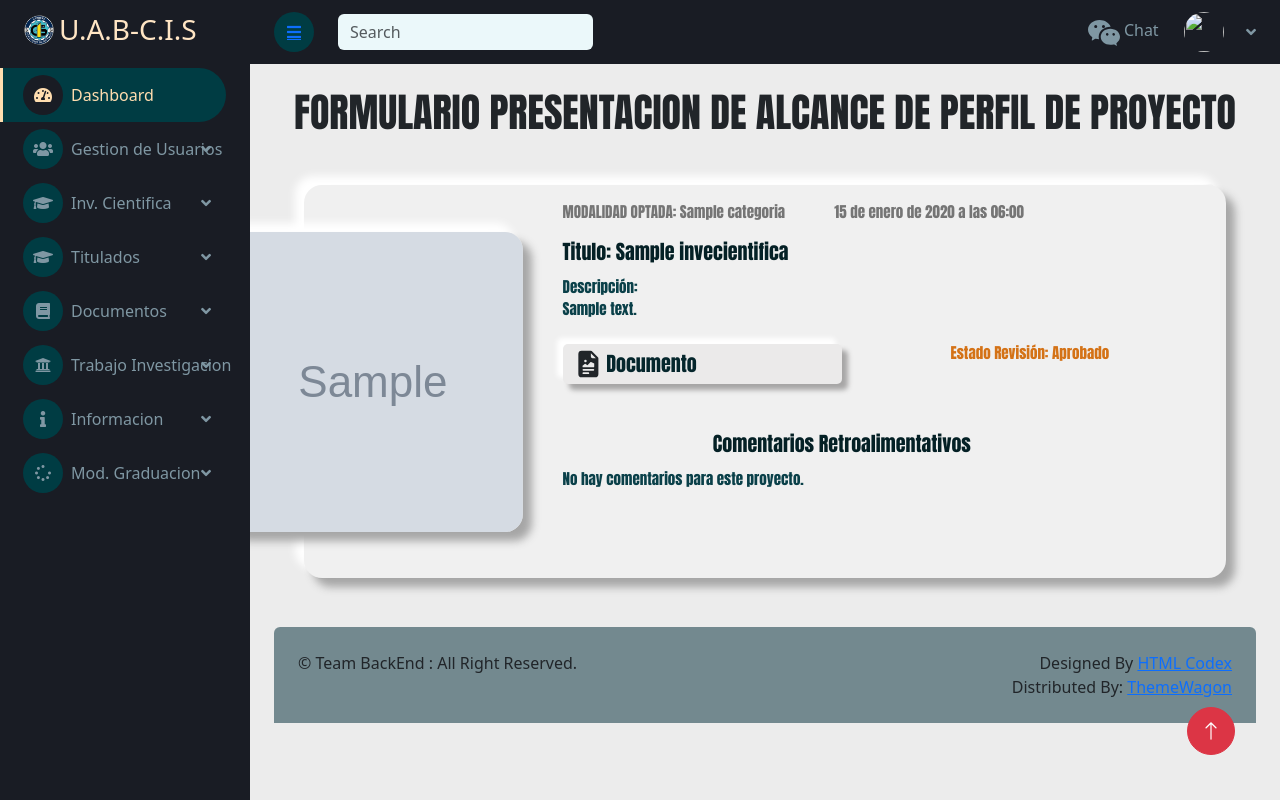
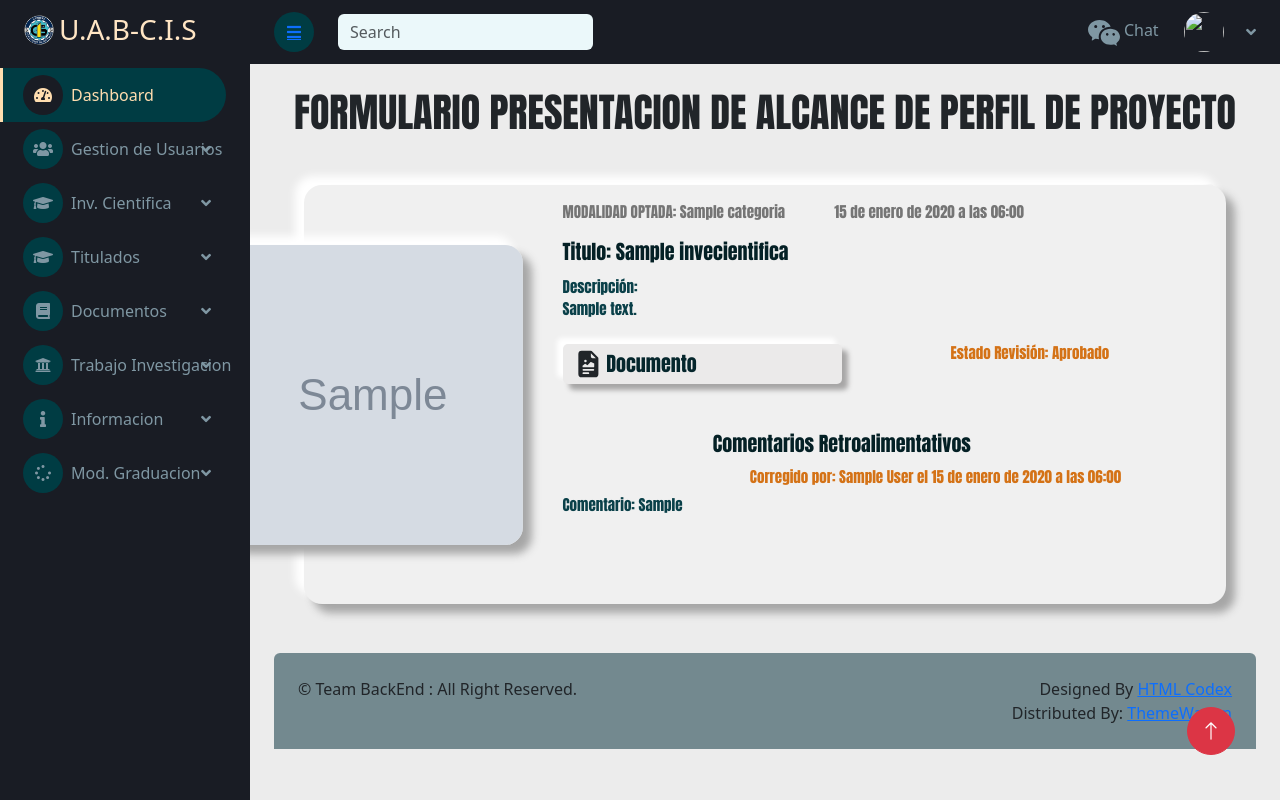
Before and after one commit to StarJors/website-cis, a Django app: page /proyectos/vista_investigacion/ in a window 1280 px wide. Run offline with Django 5.2, Linux system fonts and the light colour scheme; a user stored in the database is signed in; tables that the repository leaves empty hold one stand-in row (values such as "Sample post"); grey boxes marked "Sample" are stand-in pictures; some libraries are stand-ins or nearby versions.

Commit message:
sergio cambios 1ra parte MGS

```diff
--- a/Seg_Mod_Graduacion/models.py
+++ b/Seg_Mod_Graduacion/models.py
@@ -71,7 +71,7 @@ class ComentarioInvCientifica(models.Model):
 
     def __str__(self):
         len_title = 15
-        if len(self.comentari) > len_title:
+        if len(self.invcomentario) > len_title:
             return self.invcomentario[:len_title] + '...'
         return self.invcomentario
 
--- a/Seg_Mod_Graduacion/templates/invcientifica/vista_investigacion.html
+++ b/Seg_Mod_Graduacion/templates/invcientifica/vista_investigacion.html
@@ -19,7 +19,6 @@
             <img src="{% static 'img/SINFOTO.webp' %}" class="card-img imgperfil" alt="" />
         </div>
       {% endif %}
-      <!-- Manejar el caso en que la persona no tenga una imagen -->
 
       <!-- Contenido en el otro lado -->
       <div class="col-md-7 col-lg-8 pb-5">
@@ -37,11 +36,7 @@
                   <svg xmlns="http://www.w3.org/2000/svg" width="30" height="30" fill="currentColor" class="bi bi-file-earmark-richtext-fill" viewBox="0 0 16 16">
                     <path d="M9.293 0H4a2 2 0 0 0-2 2v12a2 2 0 0 0 2 2h8a2 2 0 0 0 2-2V4.707A1 1 0 0 0 13.707 4L10 .293A1 1 0 0 0 9.293 0M9.5 3.5v-2l3 3h-2a1 1 0 0 1-1-1M7 6.25a.75.75 0 1 1-1.5 0 .75.75 0 0 1 1.5 0m-.861 1.542 1.33.886 1.854-1.855a.25.25 0 0 1 .289-.047l1.888.974V9.5a.5.5 0 0 1-.5.5H5a.5.5 0 0 1-.5-.5V9s1.54-1.274 1.639-1.208M5 11h6a.5.5 0 0 1 0 1H5a.5.5 0 0 1 0-1m0 2h3a.5.5 0 0 1 0 1H5a.5.5 0 0 1 0-1"/>
                   </svg>
-                  <a
-                    href="{{ proyecto.invdocumentacion.url }}"
-                    class="list-group-item list-group-item-action"
-                    >Documento</a
-                  >
+                  <a href="{{ proyecto.invdocumentacion.url }}" class="list-group-item list-group-item-action">Documento</a>
                 </div>
               </div>
               <div class="col">
@@ -54,12 +49,11 @@
           <br />
           <!-- Botón para ver documento -->
           <h5 class="card-title text-center">Comentarios Retroalimentativos</h5>
-          {% for comentario in proyecto.commentario_set.all %}
+          {% for invcomentario in proyecto.comentarioinvcientifica_set.all %}
           <h6 class="card-state">
-            Corregido por: {{ comentario.user.username }} en
-            {{comentario.Fecha_post }}
+            Corregido por: {{ invcomentario.user.nombre }} el  {{ invcomentario.invFecha_post }}
           </h6>
-          <p class="card-text">Comentario: {{ comentario.comentari }}</p>
+          <p class="card-text">Comentario: {{ invcomentario.invcomentario }}</p>
           {% empty %}
           <p class="card-text">No hay comentarios para este proyecto.</p>
           {% endfor %}
@@ -77,9 +71,7 @@
   <span class="step-links">
     {% if proyectos.has_previous %}
     <a class="page-link" href="?page=1">&laquo; Primero</a>
-    <a class="page-link" href="?page={{ proyectos.previous_page_number }}"
-      >Anterior</a
-    >
+    <a class="page-link" href="?page={{ proyectos.previous_page_number }}">Anterior</a>
     {% endif %}
 
     <span class="current">
@@ -92,6 +84,8 @@
     {% endif %}
   </span>
 </div>
-{% endif %} {% else %}
+{% endif %}
+{% else %}
 <p>No hay proyectos asociados a este usuario. Consulta en la administración.</p>
-{% endif %} {% endblock %}
+{% endif %}
+{% endblock %}
--- a/Seg_Mod_Graduacion/views.py
+++ b/Seg_Mod_Graduacion/views.py
@@ -121,7 +121,7 @@ def agregar_investigacion(request):
 #@user_passes_test(lambda u: permiso_Estudiantes(u, 'Estudiantes'))
 def vista_investigacion(request):
     # Obtener todos los proyectos asociados al usuario en sesión
-    proyectos_usuario = InveCientifica.objects.filter(user=request.user).order_by('-invfecha_creacion')
+    proyectos_usuario = InveCientifica.objects.filter(user=request.user).order_by('-invfecha_creacion').prefetch_related('comentarioinvcientifica_set')
 
     # Paginación
     paginator = Paginator(proyectos_usuario, 1)  # Mostrar un proyecto por página
@@ -136,10 +136,10 @@ def agregar_comentario(request, proyecto_id):
     if request.method == 'POST':
         formf = InvComentarioForm(request.POST)
         if formf.is_valid():
-            comentario = formf.save(commit=False)
-            comentario.proyecto_relacionado = proyecto
-            comentario.user = request.user  # Asigna el usuario actual
-            comentario.save()
+            invcomentario = formf.save(commit=False)
+            invcomentario.proyecto_relacionado = proyecto
+            invcomentario.user = request.user  # Asigna el usuario actual
+            invcomentario.save()
             return redirect('dashboard', proyecto_id=proyecto_id)
     else:
         formf = InvComentarioForm()
```
Also changed, not shown: Seg_Mod_Graduacion/templates/invcientifica/ProyectosParaAprobar.html (+9 -4 lines), media/path/to/upload/user5.jpg (added), 1 other file.
